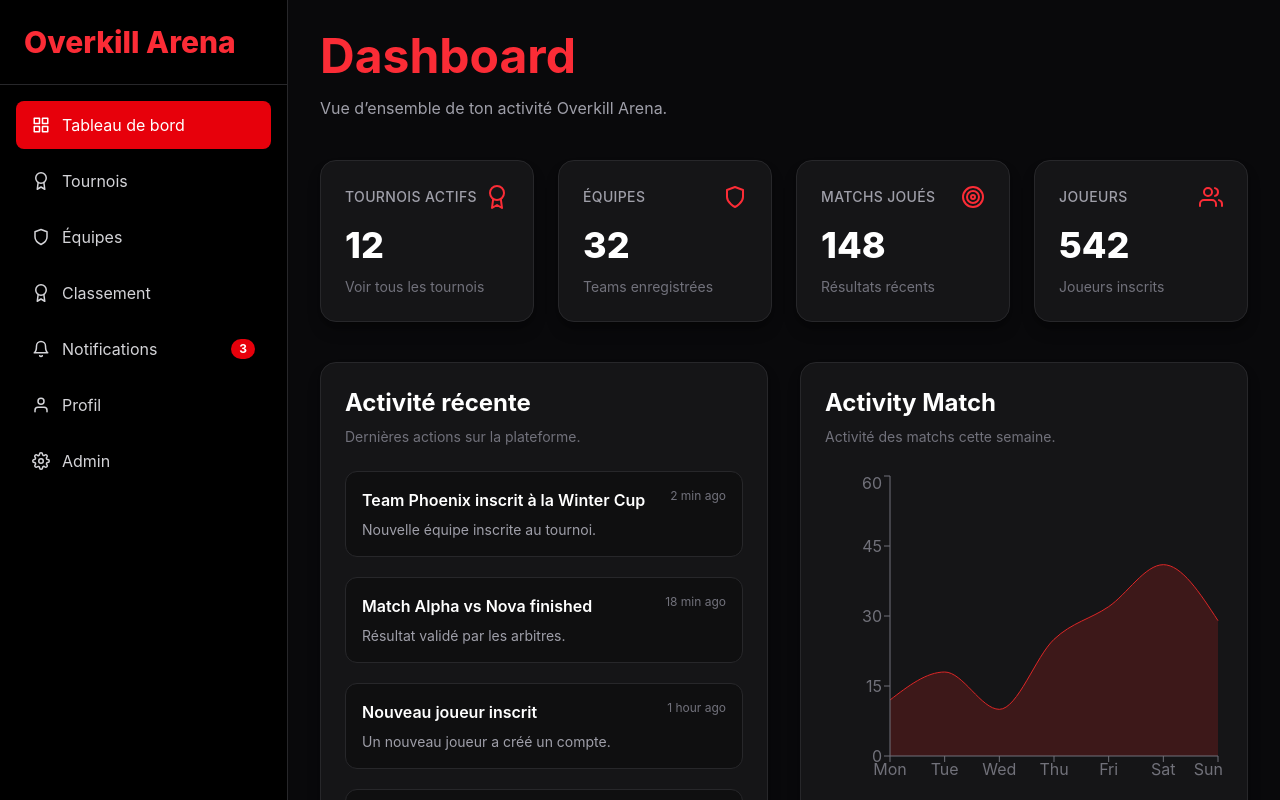
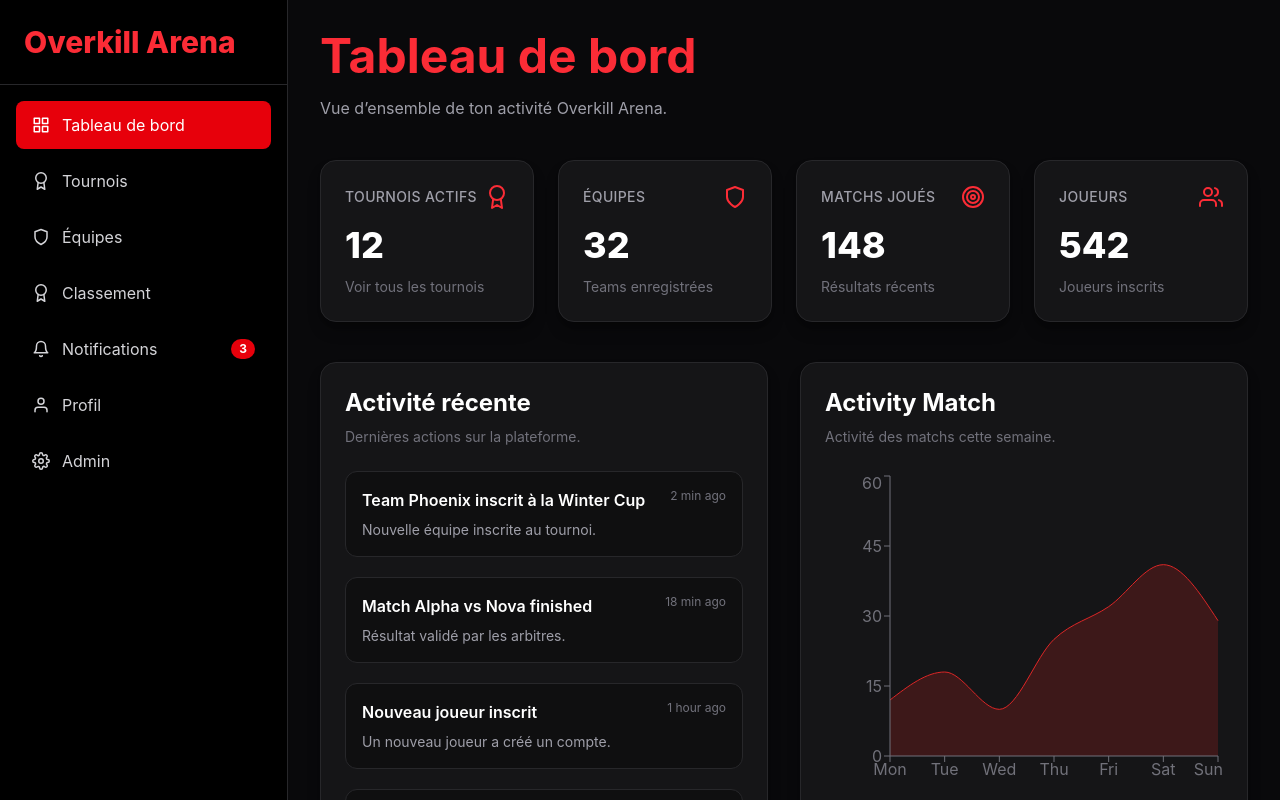
Before and after one commit to loiclepreux/overkill-arena, a React (Vite) app in the folder front/: page /login in a window 1280 px wide. Both pictures are taken after typing "name@example.com", "Sample123" into the empty fields and a click on the button "Se connecter". Shown: the top 800 px of the page. Built offline with nearby package versions, Linux system fonts and the light colour scheme.

Commit message:
feat: traduire le titre du tableau de bord en français et améliorer les classes CSS de navigation

```diff
--- a/front/src/layouts/DashboardLayout.tsx
+++ b/front/src/layouts/DashboardLayout.tsx
@@ -23,9 +23,13 @@ export function DashboardLayout() {
 
     const navLinkClass = ({ isActive }: { isActive: boolean }) =>
         `
-    rounded-lg px-4 py-3 transition
+    rounded-lg px-4 py-3 transition-all duration-200
 
-    ${isActive ? "bg-red-600 text-white" : "hover:bg-zinc-900 text-zinc-300"}
+    ${
+        isActive
+            ? "bg-red-600 text-white"
+            : "text-zinc-300 hover:bg-zinc-900 hover:text-white"
+    }
   `;
 
     const handleLogout = () => {
@@ -99,6 +103,7 @@ export function DashboardLayout() {
                 <nav className="flex flex-1 flex-col gap-2 p-4">
                     <NavLink
                         to="/dashboard"
+                        end
                         onClick={closeSidebar}
                         className={navLinkClass}
                     >
--- a/front/src/pages/DashboardPage.tsx
+++ b/front/src/pages/DashboardPage.tsx
@@ -8,7 +8,7 @@ export function DashboardPage() {
     return (
         <section className="space-y-10">
             <div>
-                <h1 className="text-5xl font-bold text-red-500">Dashboard</h1>
+                <h1 className="text-5xl font-bold text-red-500">Tableau de bord</h1>
 
                 <p className="mt-4 text-zinc-400">
                     Vue d’ensemble de ton activité Overkill Arena.
```
